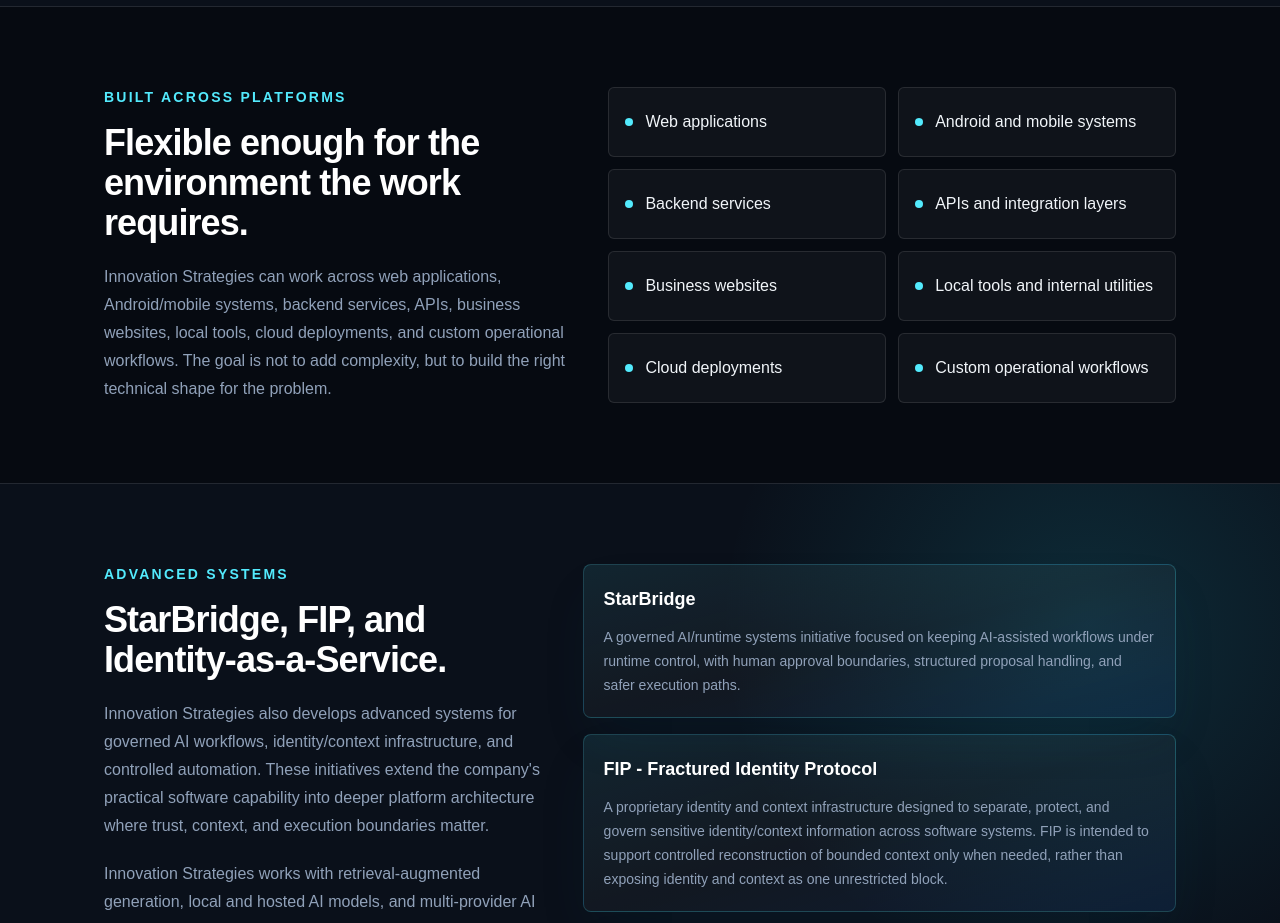
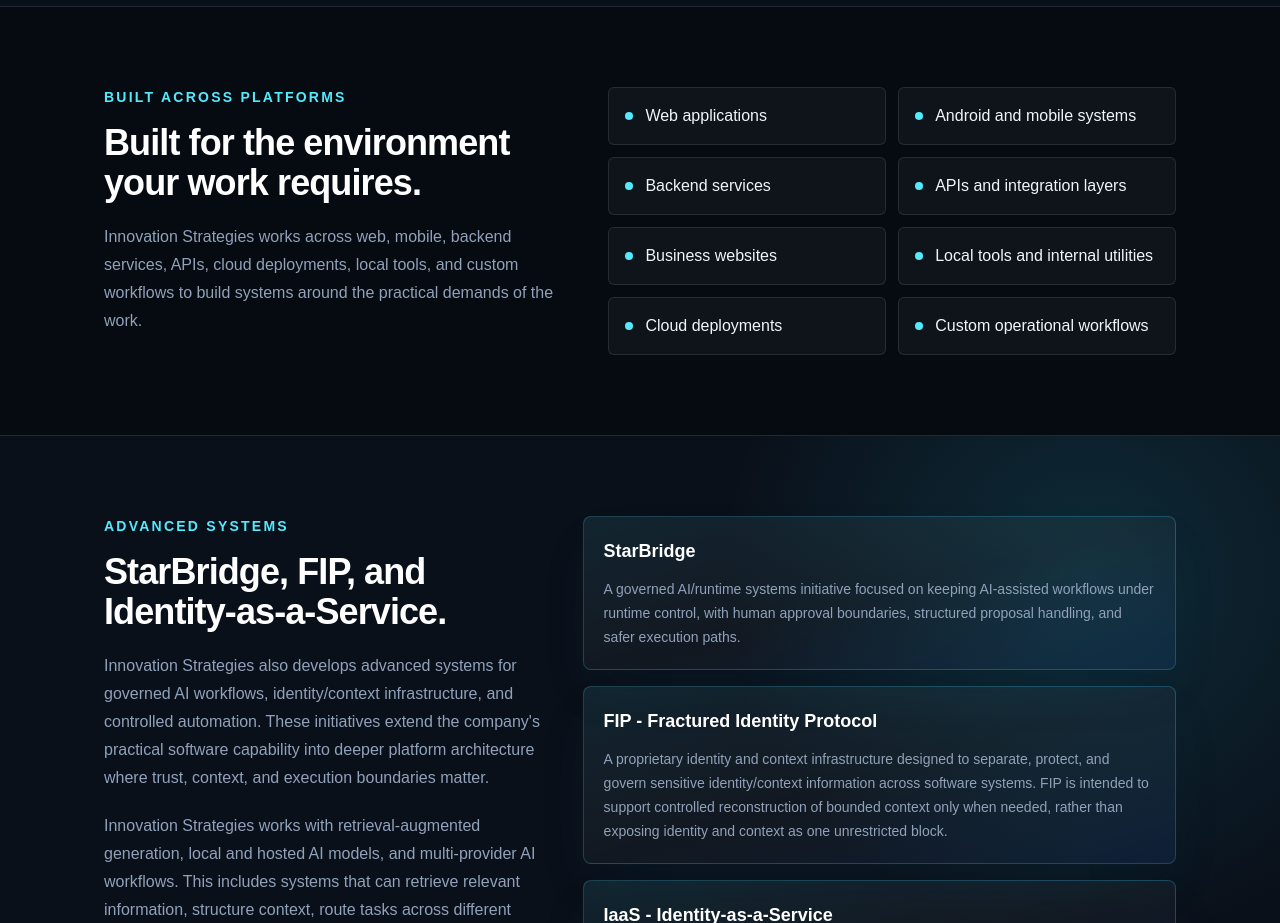
Before and after one commit to jsnfeinstein71/innovationstrategies-site, a Next.js app: page / in a window 1280 px wide. Shown: the part 1660-2583 px from the top of the page. Built offline with nearby package versions, Linux system fonts and the light colour scheme.

Commit message:
Refine platform flexibility copy

```diff
--- a/app/page.tsx
+++ b/app/page.tsx
@@ -166,14 +166,12 @@ export default function Home() {
               Built Across Platforms
             </p>
             <h2 className="mt-4 text-3xl font-semibold tracking-tight text-white sm:text-4xl">
-              Flexible enough for the environment the work requires.
+              Built for the environment your work requires.
             </h2>
             <p className="mt-5 text-base leading-7 text-slate-400">
-              Innovation Strategies can work across web applications,
-              Android/mobile systems, backend services, APIs, business
-              websites, local tools, cloud deployments, and custom operational
-              workflows. The goal is not to add complexity, but to build the
-              right technical shape for the problem.
+              Innovation Strategies works across web, mobile, backend services,
+              APIs, cloud deployments, local tools, and custom workflows to
+              build systems around the practical demands of the work.
             </p>
           </div>
           <div className="grid gap-3 sm:grid-cols-2">
```
